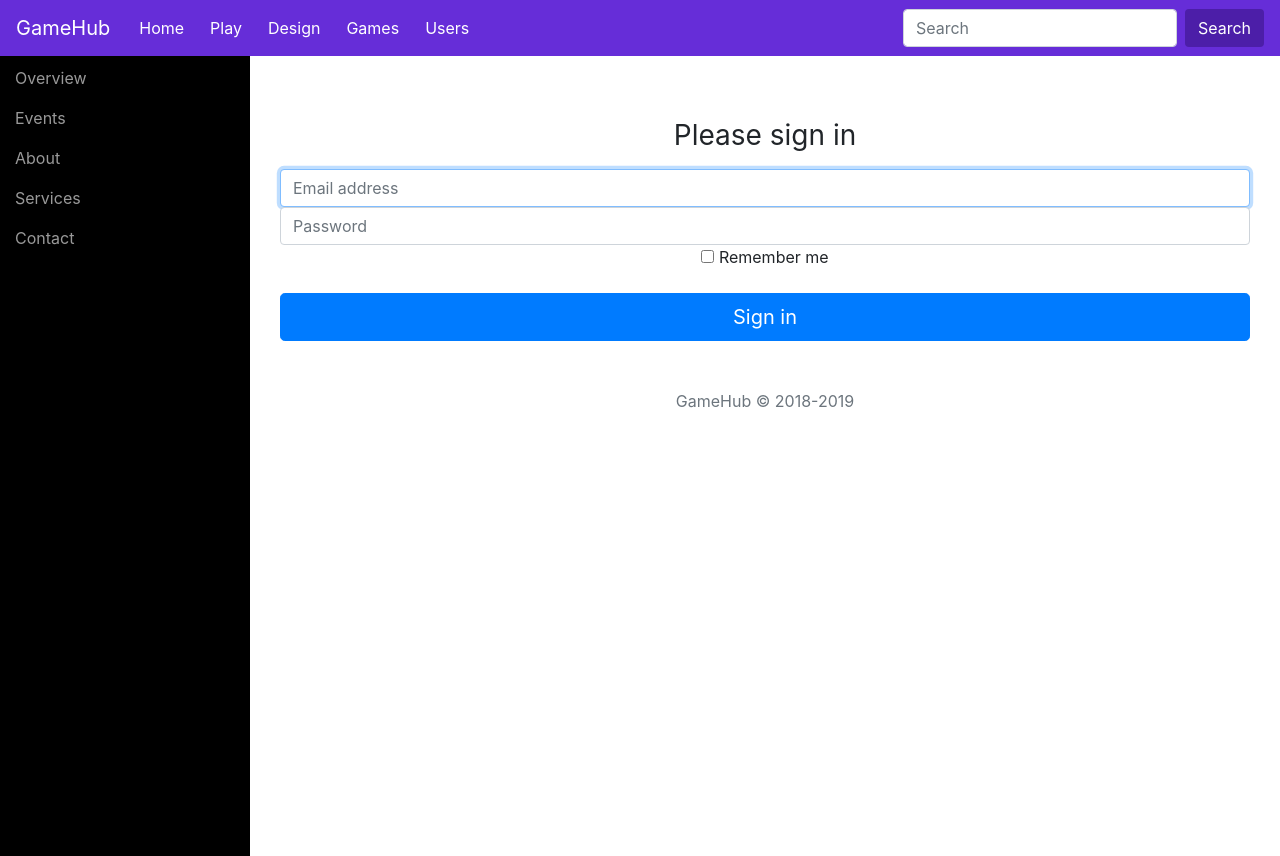
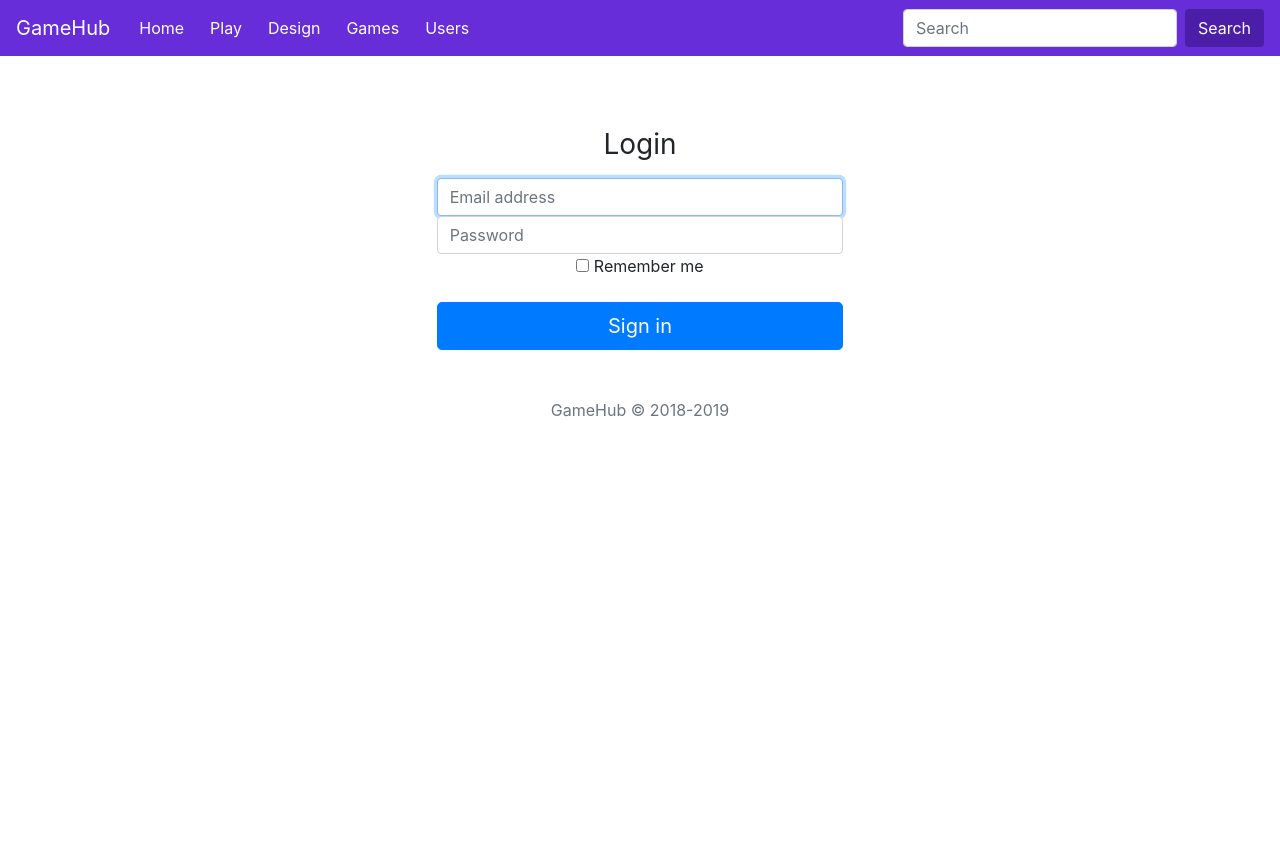
Before and after one commit to arminkz/GameHub, an Angular app: page /login in a window 1280 px wide. After the commit the page ends 800 px from the top, so only its background shows below. Built offline with nearby package versions, Linux system fonts and the light colour scheme.

Commit message:
Updated Login/Register Page Style

```diff
--- a/src/app/app.component.css
+++ b/src/app/app.component.css
@@ -33,7 +33,7 @@
 }
 
 /* Toggle Styles */
-
+/*
 .nav-pills>li>a {
   border-radius: 0;
 }
@@ -90,8 +90,11 @@
 .fixed-brand {
   width: auto;
 }
+
+*/
 /* Sidebar Styles */
 
+/*
 .sidebar-nav {
   position: absolute;
   top: 0;
@@ -190,3 +193,4 @@
     width: auto;
   }
 }
+*/
--- a/src/app/app.component.html
+++ b/src/app/app.component.html
@@ -42,9 +42,9 @@
     </form>
   </div>
 </nav>
+<!-- SIDEBAR
+<div id="wrapper">
 
-<div id="wrapper">
-  <!-- Sidebar -->
 <div id="sidebar-wrapper">
   <ul class="sidebar-nav nav-pills nav-stacked" id="menu">
     <li class="active">
@@ -64,16 +64,12 @@
     </li>
   </ul>
 </div>
-  <!-- /#sidebar-wrapper -->
-  <!-- Page Content -->
-  <div id="page-content-wrapper">
-    <div class="container-fluid xyz">
-      <div class="row">
-        <div class="col-lg-12">
+
+
+</div>
+-->
+
 <router-outlet></router-outlet>
-        </div>
-      </div>
-    </div>
-  </div>
-  <!-- /#page-content-wrapper -->
-</div>
+
+<!--<div id="page-content-wrapper">-->
+<!--</div>-->
--- a/src/app/auth/signin/signin.component.html
+++ b/src/app/auth/signin/signin.component.html
@@ -1,11 +1,12 @@
-<div class="text-center">
+<div class="row">
+  <div class="col-xs-12 col-sm-10 col-md-4 offset-sm-1 offset-md-4 text-center">
     <form class="form-signin">
-    <br><br>
-    <h1 class="h3 mb-3 font-weight-normal">Please sign in</h1>
-    <label for="inputEmail" class="sr-only">Email address</label>
-    <input type="email" id="inputEmail" class="form-control" placeholder="Email address" required autofocus>
-    <label for="inputPassword" class="sr-only">Password</label>
-    <input type="password" id="inputPassword" class="form-control" placeholder="Password" required>
+      <br><br><br>
+      <h1 class="h3 mb-3 font-weight-normal">Login</h1>
+      <label for="email" class="sr-only">Email address</label>
+      <input type="email" id="email" class="form-control" placeholder="Email address" required autofocus>
+      <label for="password" class="sr-only">Password</label>
+      <input type="password" id="password" class="form-control" placeholder="Password" required>
       <div class="checkbox mb-3">
         <label>
           <input type="checkbox" value="remember-me"> Remember me
@@ -15,3 +16,4 @@
       <p class="mt-5 mb-3 text-muted">GameHub &copy; 2018-2019</p>
     </form>
   </div>
+</div>
--- a/src/app/auth/signup/signup.component.html
+++ b/src/app/auth/signup/signup.component.html
@@ -1,11 +1,12 @@
-<div class="text-center">
+<div class="row">
+  <div class="col-xs-12 col-sm-10 col-md-4 offset-sm-1 offset-md-4 text-center">
     <form class="form-signin">
-    <br><br>
+      <br><br><br>
       <h1 class="h3 mb-3 font-weight-normal">Enter your email and password</h1>
-    <label for="inputEmail" class="sr-only">Email address</label>
-    <input type="email" id="inputEmail" class="form-control" placeholder="Email address" required autofocus>
-    <label for="inputPassword" class="sr-only">Password</label>
-    <input type="password" id="inputPassword" class="form-control" placeholder="Password" required>
+      <label for="email" class="sr-only">Email address</label>
+      <input type="email" id="email" class="form-control" placeholder="Email address" required autofocus>
+      <label for="password" class="sr-only">Password</label>
+      <input type="password" id="password" class="form-control" placeholder="Password" required>
       <div class="checkbox mb-3">
         <label>
           <input type="checkbox" value="remember-me"> Remember me
@@ -15,3 +16,4 @@
       <p class="mt-5 mb-3 text-muted">GameHub &copy; 2018-2019</p>
     </form>
   </div>
+</div>
```
Lines whose indentation alone changed are shown as unchanged.
